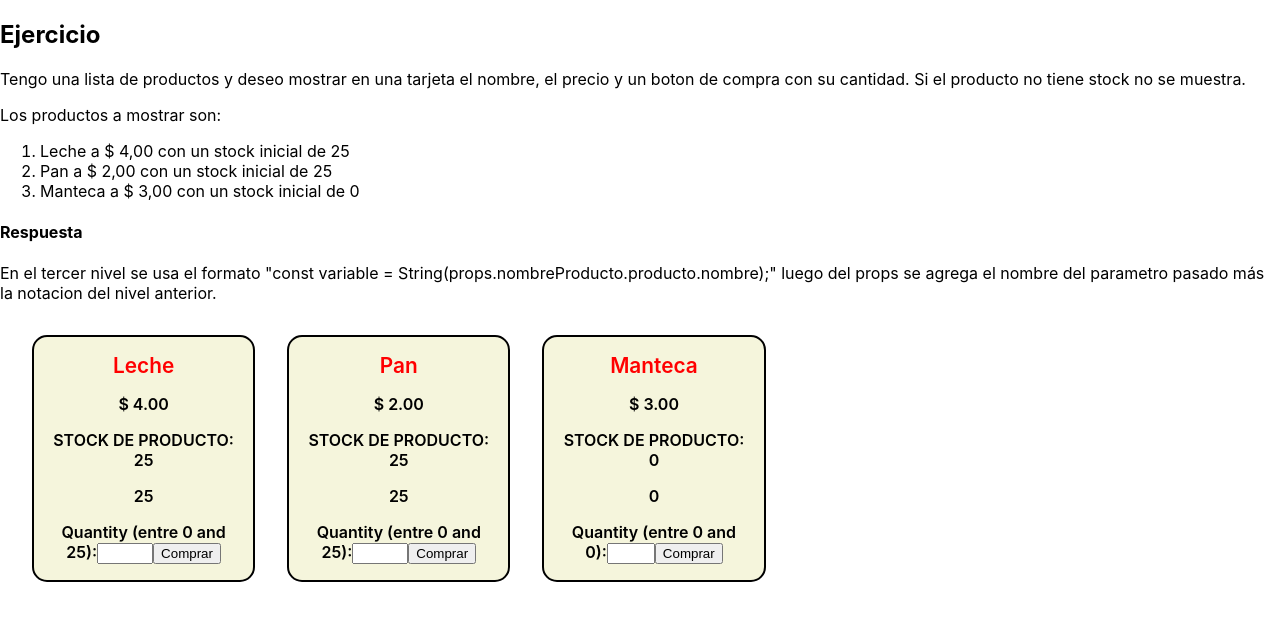
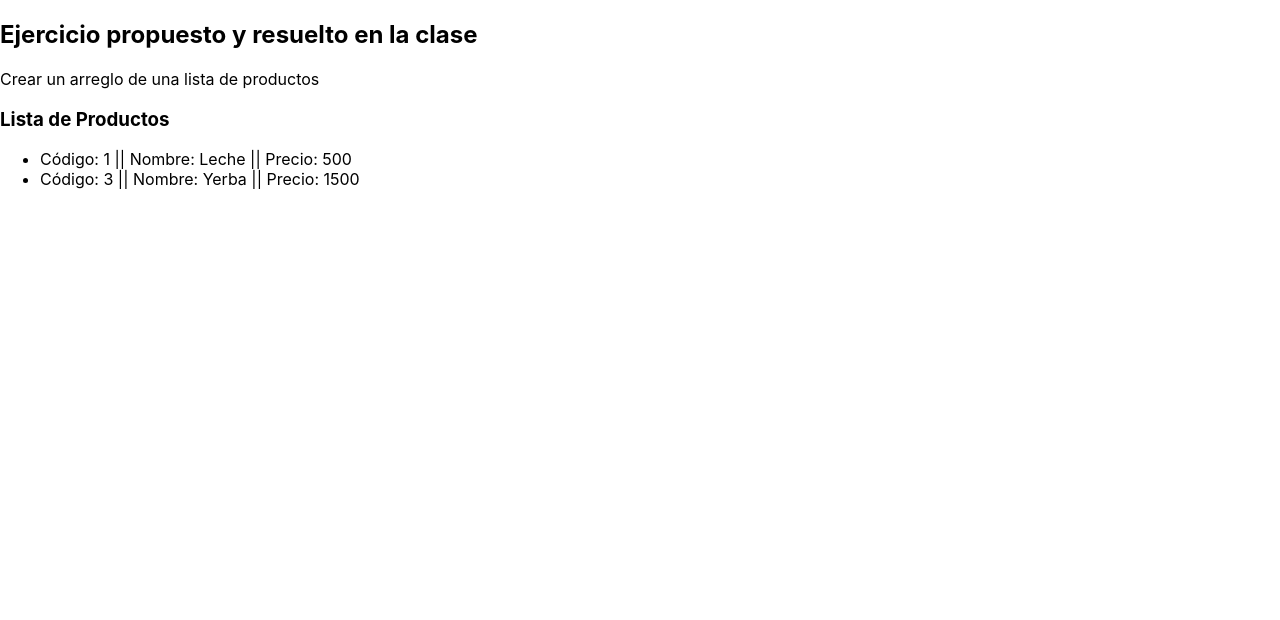
Before and after one commit to patricioprietogaray/numen2023, a React (Create React App) app: page / in a window 1280 px wide. Shown: the top 620 px of the page. Built offline with nearby package versions, Linux system fonts and the light colour scheme.

Commit message:
dinamismo de productos
muestro productos cuyo stock sea mayor a cero

```diff
--- a/src/App.js
+++ b/src/App.js
@@ -5,47 +5,68 @@ import Codigo from './components/codigo';
 import Tarjeta from './components/tarjeta';
 import ContenedorLista from './components/contenedorLista';
 import AA1EjercicioProductosContenedor from './components/A-A-1-ejercicioProductosContenedor';
+import ItemListaRespuesta from './components/itemListaRespuesta';
 
 function App() {
   // crear un arreglo con numeros del 0 al 9
-  const lista = [0, 1, 2];
+  // const lista = [0, 1, 2];
    // mapear la lista y lo guardo en la constante
-  const listaMapeada = lista.map(item => <li key={item}>{item}</li>);
+  // const listaMapeada = lista.map(item => <li key={item}>{item}</li>);
 
-  const colores = [{
-    id: 'rojo',
-    color: "red"
-  }, {
-    id: 'azul',
-    color: "blue"
-  }, {
-    id: 'verde',
-    color: "green"
-  }];
+  // const colores = [{
+  //   id: 'rojo',
+  //   color: "red"
+  // }, {
+  //   id: 'azul',
+  //   color: "blue"
+  // }, {
+  //   id: 'verde',
+  //   color: "green"
+  // }];
 
-  const nombres = [
+  // const nombres = [
+  //   {
+  //     llama: 'Pedro'
+  //   },
+  //   {
+  //     llama: 'Juan'
+  //   },
+  //   {
+  //     llama: 'Perez'
+  //   },
+  //   {
+  //     llama: 'Hernandez'
+  //   },
+  // ];
+
+  // agrego el index denominado indice
+  // const nombresPersonas = nombres.map((persona, indice) =>
+  //   <li key={indice}>name: {persona.llama} - indice: {indice}</li>);
+
+  // funcion manejadora (handler) de eventos
+  // const reaccionHandler = () => {
+  //   alert('Reaccionando a un evento desde una función!!!!');
+  // }
+
+
+  let listaProductos = [
     {
-      llama: 'Pedro'
-    },
-    {
-      llama: 'Juan'
-    },
-    {
-      llama: 'Perez'
-    },
-    {
-      llama: 'Hernandez'
+      id: 1,
+      nombre: 'Leche',
+      precio: 500,
+      stock: 20
+    }, {
+      id: 2,
+      nombre: 'Harina',
+      precio: 400,
+      stock: 0
+    }, {
+      id: 3,
+      nombre: 'Yerba',
+      precio: 1500,
+      stock: 10
     },
   ];
-
-  // agrego el index denominado indice
-  const nombresPersonas = nombres.map((persona, indice) =>
-    <li key={indice}>name: {persona.llama} - indice: {indice}</li>);
-
-  // funcion manejadora (handler) de eventos
-  const reaccionHandler = () => {
-    alert('Reaccionando a un evento desde una función!!!!');
-  }
 
   return (
     <>
@@ -208,7 +229,7 @@ function App() {
       <h4>Otro ejemplo</h4> */}
       {/* <ContenedorLista />  */}
 
-      <h2>Ejercicio</h2>
+      {/* <h2>Ejercicio</h2>
       <p>Tengo una lista de productos y deseo mostrar en una tarjeta el nombre, el precio y un boton de compra con su cantidad.
         Si el producto no tiene stock no se muestra.
       </p>
@@ -219,7 +240,17 @@ function App() {
         <li>Manteca a $ 3,00 con un stock inicial de 0</li>
       </ol>
       <h4>Respuesta</h4>
-      <AA1EjercicioProductosContenedor />
+      <AA1EjercicioProductosContenedor /> */}
+
+      <h2>Ejercicio propuesto y resuelto en la clase</h2>
+      <p>Crear un arreglo de una lista de productos</p>
+      <h3>Lista de Productos</h3>
+      <ul>
+        {/* por cada iteracion en el objeto listaProductos creo una
+        llamada al componente ItemLista pasando como props a itemLista
+        es decir a cada elemento del objeto listaProductos */}
+        {listaProductos.map((itemLista) => <ItemListaRespuesta id={itemLista.id} producto={itemLista} />)}
+      </ul>
 
     </>
 
--- /dev/null
+++ b/src/components/itemListaRespuesta.js
@@ -0,0 +1,29 @@
+import React from 'react';
+
+const ItemListaRespuesta = (props) => {
+
+    // props  -> objeto entero
+    // props.producto -> lista de objetos que estan en ese arreglo
+    //
+    console.log(props.producto);
+    // si el stock es cero entonces no
+    // muestro el producto, esto es
+    // una página dinámica! (utilidad de las props)
+    if (props.producto.stock < 1) {
+        // con li no imprime el texto del item
+        // dejando el lugar vacío
+        // return <li></li>
+
+        // con null directamente no muestra
+        // el item completo
+        return null;
+    }
+    return (
+        <li>
+            {/* muestro los productos en una lista (<li>) */}
+            Código: {props.producto.id} || Nombre: {props.producto.nombre} || Precio: {props.producto.precio}
+        </li>
+    );
+}
+
+export default ItemListaRespuesta;
```
